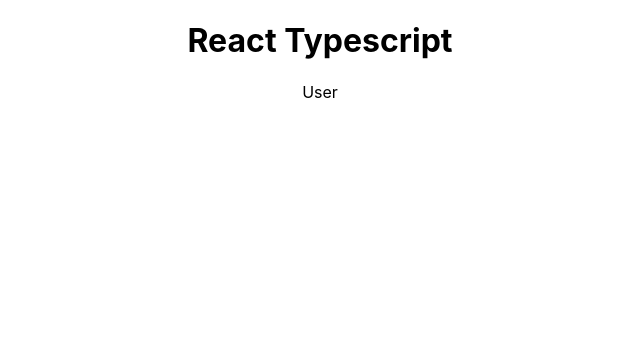
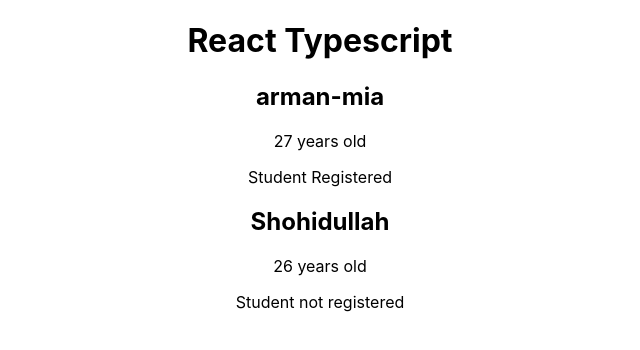
Before and after one commit to arman-miaa/react-ts, a React (Create React App) app: page / in a window 1280 px wide. Shown: the top 350 px of the page, without its empty margins (320-960 px from the left). Built offline with nearby package versions, Linux system fonts and the light colour scheme.

Commit message:
added some type for user data

```diff
--- a/src/App.tsx
+++ b/src/App.tsx
@@ -6,7 +6,8 @@
   return (
     <div className="App">
       <h1>React Typescript</h1>
-      <User/>
+      <User name='arman-mia' age={27} isRegistered={true} />
+      <User name='Shohidullah' age={26} isRegistered={false} />
     </div>
   );
 }
--- a/src/components/User.tsx
+++ b/src/components/User.tsx
@@ -1,8 +1,14 @@
 
+type UserProps = { name: string; age: number;  isRegistered: boolean}
 
-const User = () => {
+const User = ({name,age,isRegistered}: UserProps) => {
   return (
-    <div>User</div>
+      <div>
+          <h2>{name}</h2>
+          <p>{age} years old</p>
+          {isRegistered ? <p>Student Registered</p> : <p>Student not registered</p>}
+
+    </div>
   )
 }
 
```
